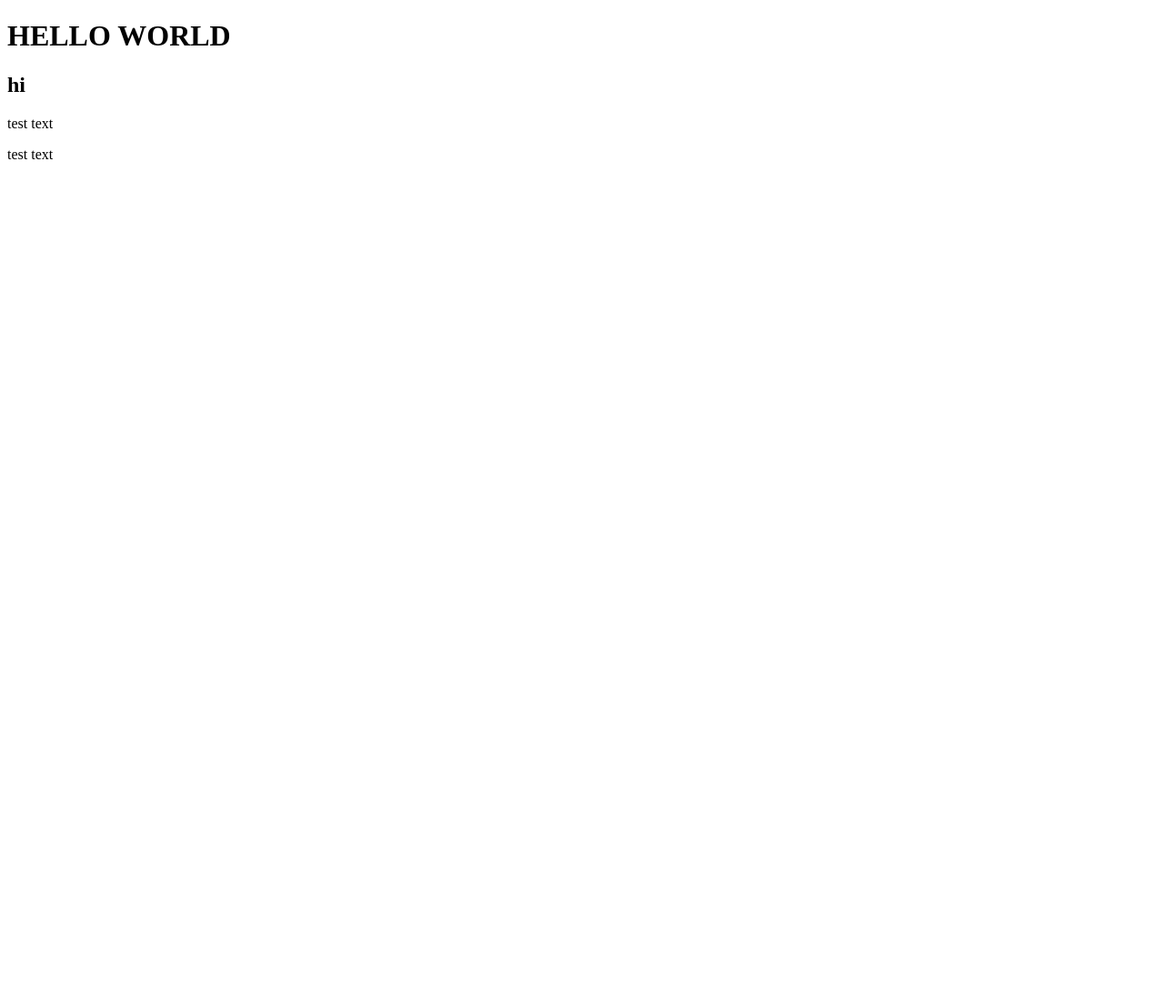
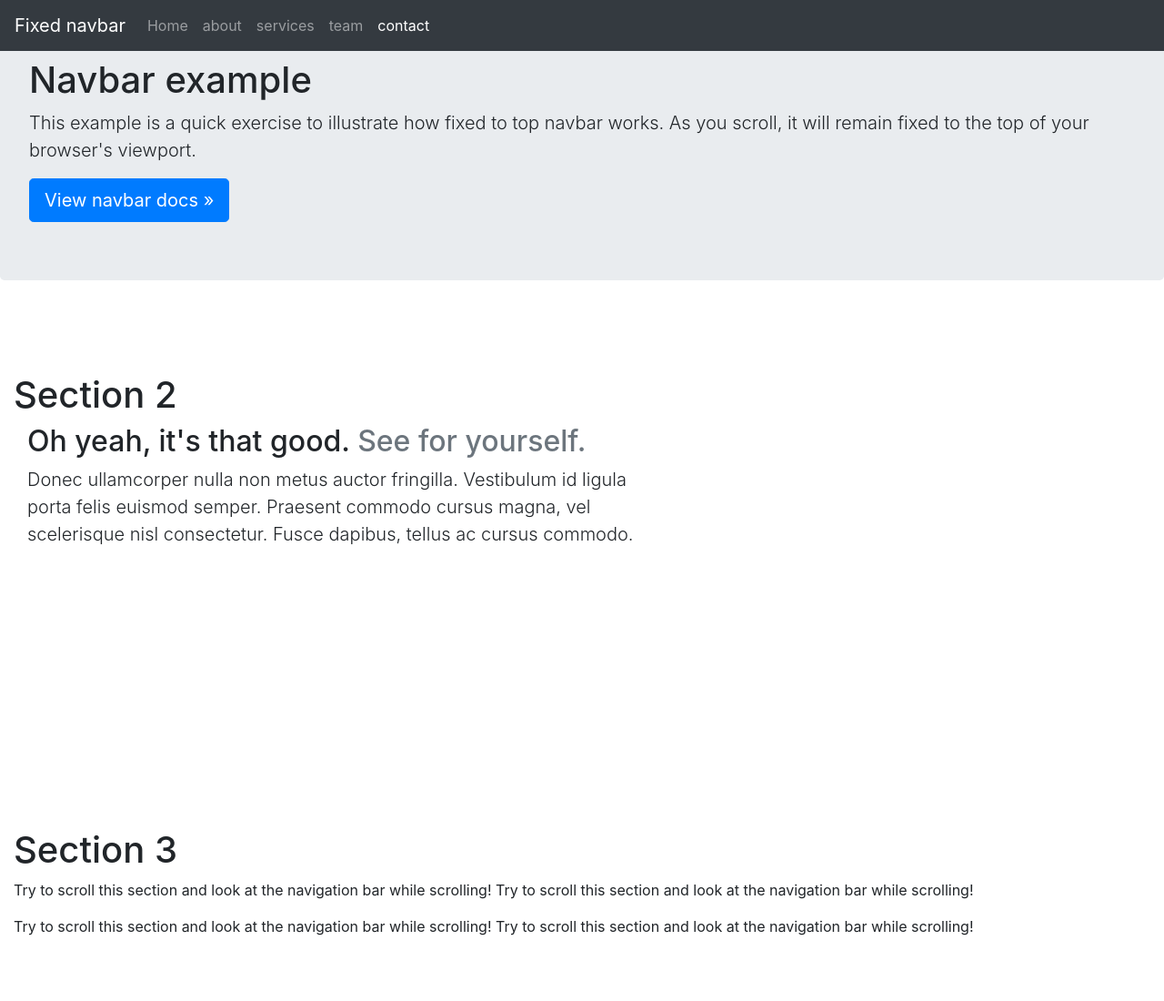
Before and after one commit to kuumba-ui/dev-bs4, a plain HTML site: page index.html in a window 1280 px wide. Shown: the top 1100 px of the page at 91% size. Before the commit the page ends 800 px from the top, so only its background shows below. Drawn offline with nearby package versions, Linux system fonts and the light colour scheme.

Commit message:
add structure

```diff
--- a/index.html
+++ b/index.html
@@ -1,13 +1,89 @@
-<!DOCTYPE html>
+<!doctype html>
 <html lang="en">
 <head>
-    <meta charset="UTF-8">
-    <title>Title</title>
+    <meta charset="utf-8">
+    <meta name="viewport" content="width=device-width, initial-scale=1, shrink-to-fit=no">
+    <meta name="description" content="">
+    <meta name="author" content="">
+    <link rel="icon" href="../../../../favicon.ico">
+
+    <title>Fixed top navbar example for Bootstrap</title>
+
+    <!-- Bootstrap core CSS -->
+    <link rel="stylesheet" href="https://maxcdn.bootstrapcdn.com/bootstrap/4.0.0/css/bootstrap.min.css" integrity="sha384-Gn5384xqQ1aoWXA+058RXPxPg6fy4IWvTNh0E263XmFcJlSAwiGgFAW/dAiS6JXm" crossorigin="anonymous" type="text/css">
+    <link rel="stylesheet" href="../css/site.css" type="text/css"/>
+
 </head>
-<body>
-<H1>HELLO WORLD</H1>
-<h2>hi</h2>
-<P>test text</P>
-<P>test text</P>
+
+<body data-spy="scroll" data-target=".navbar" data-offset="50">
+
+<nav class="navbar navbar-expand-md navbar-dark fixed-top bg-dark">
+    <a class="navbar-brand" href="#">Fixed navbar</a>
+    <button class="navbar-toggler" type="button" data-toggle="collapse" data-target="#navbarCollapse" aria-controls="navbarCollapse" aria-expanded="false" aria-label="Toggle navigation">
+        <span class="navbar-toggler-icon"></span>
+    </button>
+    <div class="collapse navbar-collapse" id="navbarCollapse">
+        <ul class="navbar-nav mr-auto">
+            <li class="nav-item ">
+                <a class="nav-link" href="#section1">Home</a>
+            </li>
+            <li class="nav-item">
+                <a class="nav-link" href="#section2">about</a>
+            </li>
+            <li class="nav-item">
+                <a class="nav-link " href="#section3">services</a>
+            </li>
+            <li class="nav-item">
+                <a class="nav-link " href="#section4">team</a>
+            </li>
+            <li class="nav-item">
+                <a class="nav-link " href="#section5">contact</a>
+            </li>
+        </ul>
+    </div>
+</nav>
+
+<main  id="section1" role="main" class="">
+    <div class="jumbotron">
+        <h1>Navbar example</h1>
+        <p class="lead">This example is a quick exercise to illustrate how fixed to top navbar works. As you scroll, it will remain fixed to the top of your browser's viewport.</p>
+        <a class="btn btn-lg btn-primary" href="../../components/navbar/" role="button">View navbar docs &raquo;</a>
+    </div>
+</main>
+<div id="section2" class="  container-fluid grey" style="padding-top:70px;padding-bottom:70px;height:500px;">
+    <h1>Section 2</h1>
+    <div class="col-md-7 order-md-2">
+        <h2 class="featurette-heading">Oh yeah, it's that good. <span class="text-muted">See for yourself.</span></h2>
+        <p class="lead">Donec ullamcorper nulla non metus auctor fringilla. Vestibulum id ligula porta felis euismod semper. Praesent commodo cursus magna, vel scelerisque nisl consectetur. Fusce dapibus, tellus ac cursus commodo.</p>
+    </div>
+
+</div>
+<div id="section3" class="container-fluid highlight" style="padding-top:70px;padding-bottom:70px;height:500px;">
+    <h1>Section 3</h1>
+    <p>Try to scroll this section and look at the navigation bar while scrolling! Try to scroll this section and look at the navigation bar while scrolling!</p>
+    <p>Try to scroll this section and look at the navigation bar while scrolling! Try to scroll this section and look at the navigation bar while scrolling!</p>
+</div>
+<div id="section4" class="container-fluid bg-danger" style="padding-top:70px;padding-bottom:70px;height:500px;">
+    <h1>Section 4 Submenu 1</h1>
+    <p>Try to scroll this section and look at the navigation bar while scrolling! Try to scroll this section and look at the navigation bar while scrolling!</p>
+    <p>Try to scroll this section and look at the navigation bar while scrolling! Try to scroll this section and look at the navigation bar while scrolling!</p>
+</div>
+<div id="section5" class="container-fluid bg-info" style="padding-top:70px;padding-bottom:70px;height:500px;">
+    <h1>Section 4 Submenu 2</h1>
+    <p>Try to scroll this section and look at the navigation bar while scrolling! Try to scroll this section and look at the navigation bar while scrolling!</p>
+    <p>Try to scroll this section and look at the navigation bar while scrolling! Try to scroll this section and look at the navigation bar while scrolling!</p>
+</div>
+
+
+<footer>
+    <span>copyright 2018</span>
+</footer>
+
+<!-- Bootstrap core JavaScript
+================================================== -->
+<!-- Placed at the end of the document so the pages load faster -->
+<script src="https://code.jquery.com/jquery-3.2.1.slim.min.js" integrity="sha384-KJ3o2DKtIkvYIK3UENzmM7KCkRr/rE9/Qpg6aAZGJwFDMVNA/GpGFF93hXpG5KkN" crossorigin="anonymous"></script>
+<script src="https://maxcdn.bootstrapcdn.com/bootstrap/4.0.0/js/bootstrap.min.js" integrity="sha384-JZR6Spejh4U02d8jOt6vLEHfe/JQGiRRSQQxSfFWpi1MquVdAyjUar5+76PVCmYl" crossorigin="anonymous"></script>
+<script src="../js/site.js" type="text/javascript"></script>
 </body>
 </html>
```
